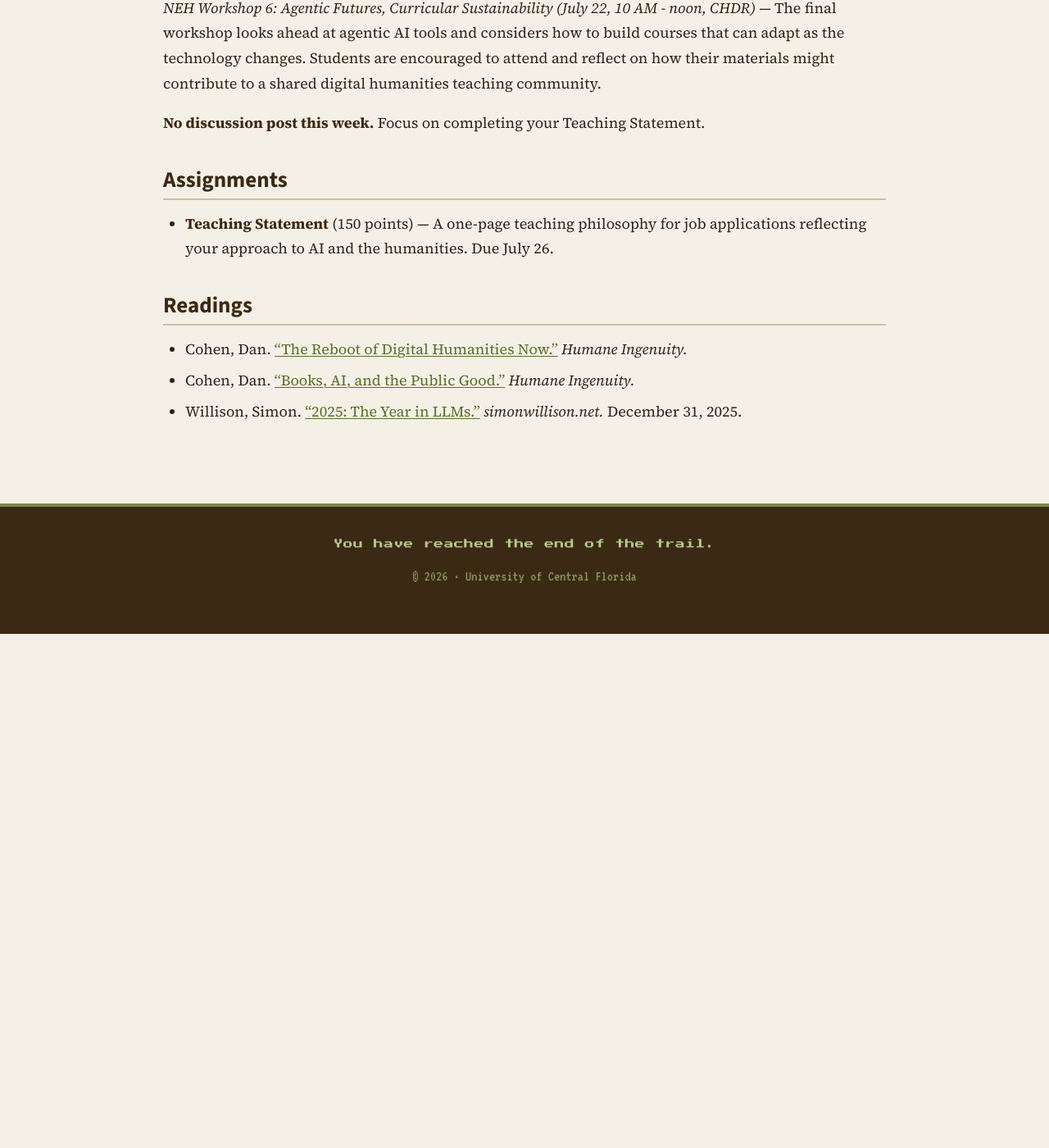
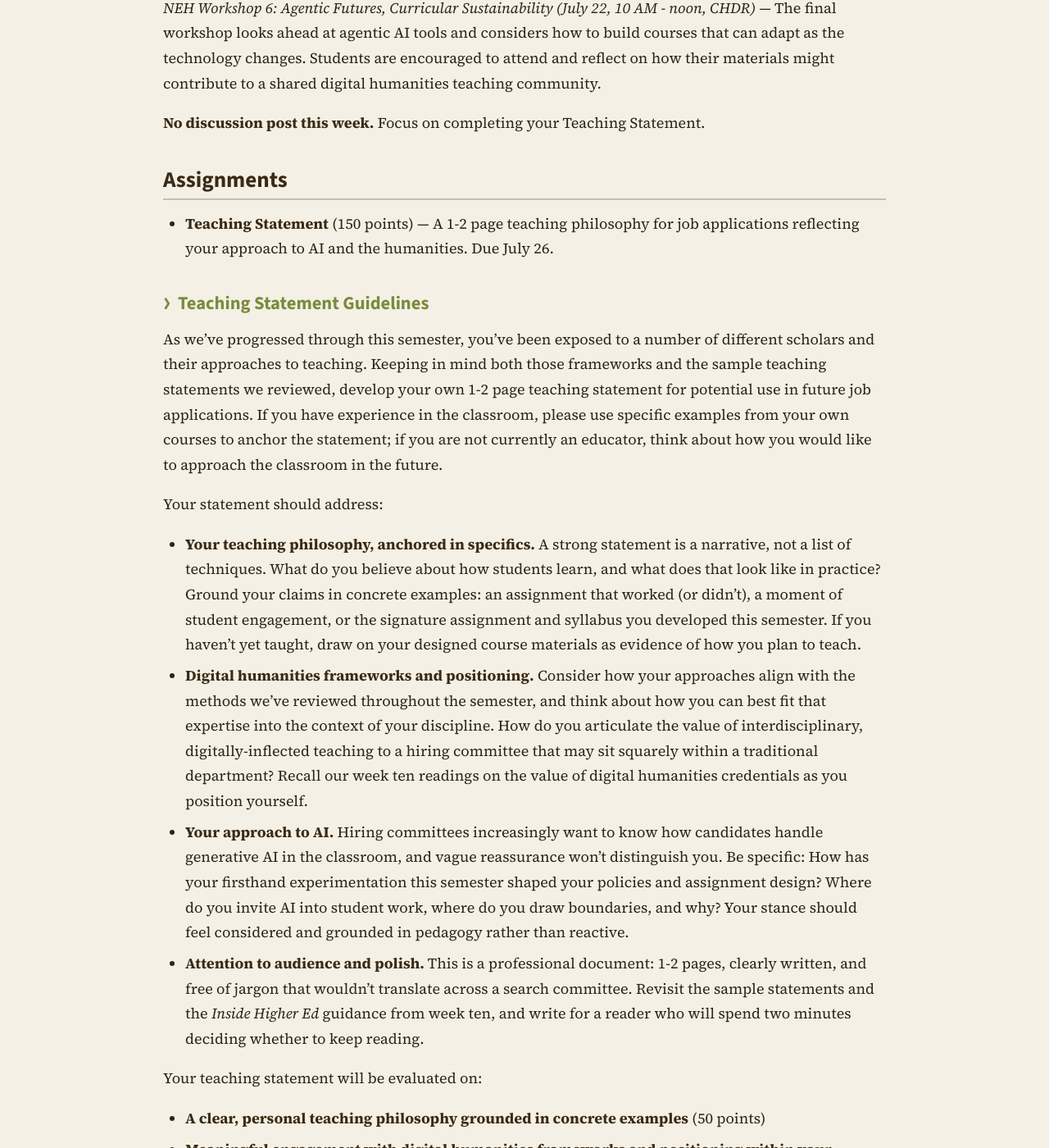
Before and after one commit to AMSUCF/InterdisciplinaryTeaching, a Jekyll site: the page built from weeks/week-11.md, in a window 1280 px wide and 1400 px high, scrolled down 627 px. Shown: the whole window at 82% size. Built offline with Jekyll 4.4.1, drawn with Linux system fonts in a browser that asks for light colours; some of the changed text lies outside the part shown.

Commit message:
feat: expand Teaching Statement assignment with guidelines and rubric
- Add detailed guidelines and point breakdown to Week 11
- Update length from one page to 1-2 pages in syllabus tables

Co-Authored-By: Claude Fable 5 <noreply@anthropic.com>

```diff
--- a/weeks/week-11.md
+++ b/weeks/week-11.md
@@ -21,7 +21,27 @@ How do we share and sustain the courses and materials we build? This week explor
 
 ## Assignments
 
-- **Teaching Statement** (150 points) — A one-page teaching philosophy for job applications reflecting your approach to AI and the humanities. Due July 26.
+- **Teaching Statement** (150 points) — A 1-2 page teaching philosophy for job applications reflecting your approach to AI and the humanities. Due July 26.
+
+### Teaching Statement Guidelines
+
+As we've progressed through this semester, you've been exposed to a number of different scholars and their approaches to teaching. Keeping in mind both those frameworks and the sample teaching statements we reviewed, develop your own 1-2 page teaching statement for potential use in future job applications. If you have experience in the classroom, please use specific examples from your own courses to anchor the statement; if you are not currently an educator, think about how you would like to approach the classroom in the future.
+
+Your statement should address:
+
+- **Your teaching philosophy, anchored in specifics.** A strong statement is a narrative, not a list of techniques. What do you believe about how students learn, and what does that look like in practice? Ground your claims in concrete examples: an assignment that worked (or didn't), a moment of student engagement, or the signature assignment and syllabus you developed this semester. If you haven't yet taught, draw on your designed course materials as evidence of how you plan to teach.
+- **Digital humanities frameworks and positioning.** Consider how your approaches align with the methods we've reviewed throughout the semester, and think about how you can best fit that expertise into the context of your discipline. How do you articulate the value of interdisciplinary, digitally-inflected teaching to a hiring committee that may sit squarely within a traditional department? Recall our week ten readings on the value of digital humanities credentials as you position yourself.
+- **Your approach to AI.** Hiring committees increasingly want to know how candidates handle generative AI in the classroom, and vague reassurance won't distinguish you. Be specific: How has your firsthand experimentation this semester shaped your policies and assignment design? Where do you invite AI into student work, where do you draw boundaries, and why? Your stance should feel considered and grounded in pedagogy rather than reactive.
+- **Attention to audience and polish.** This is a professional document: 1-2 pages, clearly written, and free of jargon that wouldn't translate across a search committee. Revisit the sample statements and the *Inside Higher Ed* guidance from week ten, and write for a reader who will spend two minutes deciding whether to keep reading.
+
+Your teaching statement will be evaluated on:
+
+- **A clear, personal teaching philosophy grounded in concrete examples** (50 points)
+- **Meaningful engagement with digital humanities frameworks and positioning within your discipline** (40 points)
+- **A specific, pedagogically grounded approach to AI** (40 points)
+- **Professional polish and audience awareness appropriate for a job application dossier** (20 points)
+
+Remember that this statement will join your syllabus, signature assignment, and AI exercise in your final portfolio — and, in the spirit of this week's focus on sharing and sustaining, consider whether your statement (like your course materials) might eventually live publicly on a professional site or Humanities Commons profile.
 
 ## Readings
 
```
Also changed, not shown: index.md (+1 -1 lines), weeks/week-00.md (+1 -1 lines).
